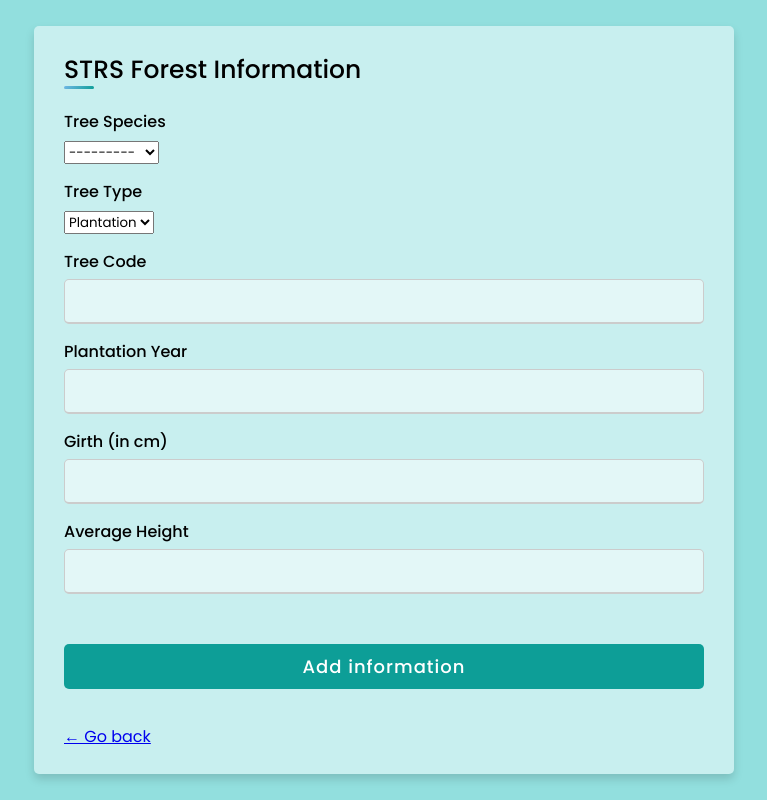
After one commit to Nitin0422/digital_forestry, a Django app: page /home/strs/form in a window 1280 px wide. The commit adds this page. Shown: the whole page, without its empty margins (256-1023 px from the left). Run offline with Django 4.2, Linux system fonts and the light colour scheme; a user stored in the database is signed in; data comes from the database, SQL or seed files in the repository; both versions use the stored data as it was after the commit.

Commit message:
STRS CRUD added

```diff
--- a/main/admin.py
+++ b/main/admin.py
@@ -1,8 +1,9 @@
 from django.contrib import admin
-from .models import CustomUser, Province, LocalLevel, Ward
+from .models import CustomUser, Province, LocalLevel, Ward, TreeSpecies
 
 # Register your models here.
 admin.site.register(CustomUser)
 admin.site.register(Province)
 admin.site.register(LocalLevel)
 admin.site.register(Ward)
+admin.site.register(TreeSpecies)
--- a/main/forms.py
+++ b/main/forms.py
@@ -1,7 +1,7 @@
 from django import forms
 from django.contrib.auth.forms import UserCreationForm, AuthenticationForm
 from django.contrib.auth import get_user_model
-from .models import AccountInformation, LandInformation
+from .models import AccountInformation, LandInformation, STRSForestInformation
 
 
 User = get_user_model()
@@ -25,3 +25,8 @@ class LandInformationForm(forms.ModelForm):
     class Meta:
         model = LandInformation
         fields = ('province', 'local_level', 'ward', 'kitta_number', 'area', 'gps_latitude', 'gps_longitude', 'is_greater_than_10Ha')
+
+class STRSForestInformationForm(forms.ModelForm):
+    class Meta:
+        model = STRSForestInformation
+        fields = ('tree_species', 'tree_type', 'tree_code', 'plantation_year', 'girth_cm', 'average_height')
--- a/main/models.py
+++ b/main/models.py
@@ -62,3 +62,27 @@ class LandInformation(models.Model):
     gps_longitude = models.FloatField()
     gps_latitude = models.FloatField()
     is_greater_than_10Ha = models.BooleanField(default=False)
+
+
+class TreeSpecies(models.Model):
+    name = models.CharField(max_length=200)
+
+    def __str__(self):
+        return self.name
+
+class TreeType(models.TextChoices):
+    PLANTATION = 'Plantation'
+    NATURAL = 'Natural'
+
+class STRSForestInformation(models.Model):
+    tree_species = models.ForeignKey(TreeSpecies, on_delete = models.CASCADE)
+    user = models.ForeignKey(CustomUser, on_delete=models.CASCADE)
+    tree_type = models.CharField(
+        max_length=30,
+        choices=TreeType.choices,
+        default= TreeType.PLANTATION
+    )
+    tree_code = models.CharField(max_length=200)
+    plantation_year = models.IntegerField()
+    girth_cm = models.FloatField()
+    average_height = models.FloatField()
--- a/main/templates/main/confirm.html
+++ b/main/templates/main/confirm.html
@@ -65,7 +65,11 @@
 <body>
     <form method = "POST">
         {% csrf_token %}
-        <a href="{%url 'main:land_information'%}">Cancel</a>
+        {% if source == "STRS" %}
+            <a href="{%url 'main:strs_information'%}">Cancel</a>
+        {% else %}
+            <a href="{%url 'main:land_information'%}">Cancel</a>
+        {% endif %}
         <button type="submit"> Confirm Delete</button>
 
     </form>
--- /dev/null
+++ b/main/templates/main/strsform.html
@@ -0,0 +1,71 @@
+{% load static %}
+<!DOCTYPE html>
+<!-- Created By CodingLab - www.codinglabweb.com -->
+<html lang="en" dir="ltr">
+  <head>
+    <meta charset="UTF-8">
+    <title> Account Information </title>
+     <meta name="viewport" content="width=device-width, initial-scale=1.0">
+     <link rel="stylesheet" href="{% static 'css/login.css' %}">
+
+   </head>
+   <body>
+    <div class="container">
+      <div class="title">STRS Forest Information</div>
+      <div class="content">
+        <form method="POST">
+            {% csrf_token %}
+        <div class="user-details">
+            <div class="input-box">
+              <span class="details">Tree Species</span>
+              {{ form.tree_species }}
+              {% if form.tree_species.errors %}
+                <div class="error">{{ form.tree_species.errors }}</div>
+              {% endif %}
+            </div>
+            <div class="input-box">
+              <span class="details">Tree Type</span>
+              {{ form.tree_type }}
+              {% if form.tree_type.errors %}
+                <div class="error">{{ form.tree_type.errors }}</div>
+              {% endif %}
+            </div>
+            <div class="input-box">
+              <span class="details">Tree Code</span>
+              {{ form.tree_code }}
+              {% if form.tree_code.errors %}
+                <div class="error">{{ form.tree_code.errors }}</div>
+              {% endif %}
+            </div>
+            <div class="input-box">
+                <span class="details">Plantation Year</span>
+                {{ form.plantation_year }}
+                {% if form.plantation_year.errors %}
+                  <div class="error">{{ form.plantation_year.errors }}</div>
+                {% endif %}
+            </div>
+            <div class="input-box">
+                <span class="details">Girth (in cm)</span>
+                {{ form.girth_cm }}
+                {% if form.girth_cm.errors %}
+                  <div class="error">{{ form.girth_cm.errors }}</div>
+                {% endif %}
+            </div>
+            <div class="input-box">
+                <span class="details">Average Height</span>
+                {{ form.average_height }}
+                {% if form.average_height.errors %}
+                  <div class="error">{{ form.average_height.errors }}</div>
+                {% endif %}
+            </div>
+          </div>
+          <div class="button">
+            <input type="submit" value="Add information">
+          </div>
+          <p> <a href="{%url 'main:strs_information'%}">← Go back</a></p>
+        </form>
+      </div>
+    </div>
+  </body>
+
+</html>
--- a/main/urls.py
+++ b/main/urls.py
@@ -15,5 +15,8 @@ urlpatterns = [
     path('home/land-information/add', views.land_information_add, name="land_information_add"),
     path('home/land-information/edit/<int:land_information_id>', views.land_information_edit, name="land_information_edit"),
     path('home/land-information/delete/<int:land_information_id>', views.land_information_delete, name="land_information_delete"),
-    path('home/strs/', views.strs_information_view, name="strs")
+    path('home/strs/', views.strs_information_view, name="strs_information"),
+    path('home/strs/form', views.strs_information_form, name="strs_form"),
+    path('home/strs/edit/<int:strs_information_id>/', views.strs_information_update, name="strs_information_update"),
+    path('home/strs/delete/<int:strs_information_id>/', views.strs_information_delete, name ="strs_information_delete"),
 ]
--- a/main/views.py
+++ b/main/views.py
@@ -1,9 +1,9 @@
 from django.shortcuts import render, redirect, get_object_or_404, get_list_or_404
 from django.http import HttpResponse
-from .forms import RegistrationForm, EmailAuthenticationForm, AccountInformationForm, LandInformationForm
+from .forms import RegistrationForm, EmailAuthenticationForm, AccountInformationForm, LandInformationForm, STRSForestInformationForm
 from django.contrib.auth.decorators import login_required
 from django.contrib.auth import login, authenticate, logout
-from .models import AccountInformation, LandInformation
+from .models import AccountInformation, LandInformation, STRSForestInformation
 
 # Create your views here.
 def login_request(request):
@@ -116,15 +116,12 @@ def land_information_add(request):
 @login_required(login_url="/")
 def land_information_edit(request, land_information_id):
     try:
-        print(land_information_id)
         land_information_instance = get_object_or_404(LandInformation, pk=land_information_id)
-        print(land_information_instance)
         if request.method == "POST":
             form = LandInformationForm(request.POST, instance=land_information_instance)
             if form.is_valid():
                 form.save()
                 return redirect("main:land_information")
-        print("Yeta samman thik")
         form = LandInformationForm(instance=land_information_instance)
         print(form)
         return render(request, 'main/landedit.html', {"form":form})
@@ -144,4 +141,50 @@ def land_information_delete(request, land_information_id):
 
 @login_required(login_url="/")
 def strs_information_view(request):
-    return render(request, "main/strs.html", {})
+    try:
+        strs_information_datas = get_list_or_404(STRSForestInformation, user_id = request.user.id)
+        return render(request, "main/strsview.html", {"strs_information_datas":strs_information_datas})
+    except Exception as e:
+        strs_information_datas = None
+        return render(request, "main/strsview.html", {"strs_information_datas":strs_information_datas})
+
+@login_required(login_url="/")
+def strs_information_form(request):
+    if request.method == "POST":
+        form = STRSForestInformationForm(request.POST)
+        if form.is_valid():
+            forest_information = form.save(commit=False)
+            forest_information.user_id = request.user.id
+            forest_information.save()
+            return redirect('main:strs_information')
+    form = STRSForestInformationForm()
+    return render(request, "main/strsform.html", {"form": form})
+
+@login_required(login_url="/")
+def strs_information_update(request, strs_information_id):
+    try:
+        print(strs_information_id)
+        strs_information_instance = get_object_or_404(STRSForestInformation, pk = strs_information_id)
+        if request.method == "POST":
+            form = STRSForestInformationForm(request.POST, instance=strs_information_instance)
+            if form.is_valid():
+                form.save()
+                return redirect('main:strs_information')
+
+        form = STRSForestInformationForm(instance=strs_information_instance)
+        return render(request, "main/strsform.html", {"form":form})
+    except Exception as e:
+        print(e)
+        return redirect('main:strs_information')
+
+@login_required(login_url="/")
+def strs_information_delete(request, strs_information_id):
+    try:
+        strs_information_instance = get_object_or_404(STRSForestInformation, pk = strs_information_id)
+        source = "STRS"
+        if request.method == "POST":
+            strs_information_instance.delete()
+            return redirect("main:strs_information")
+        return render(request, "main/confirm.html", {"source": source})
+    except Exception as e:
+        return redirect("main:strs_information")
```
Also changed, not shown: main/templates/main/strs.html (deleted, +0 -11 lines), main/templates/main/strsview.html (added, +68 -0 lines), db.sqlite3, main/migrations/0005_treespecies_strsforestinformation.py (added), main/migrations/0006_strsforestinformation_tree_type.py (added).
